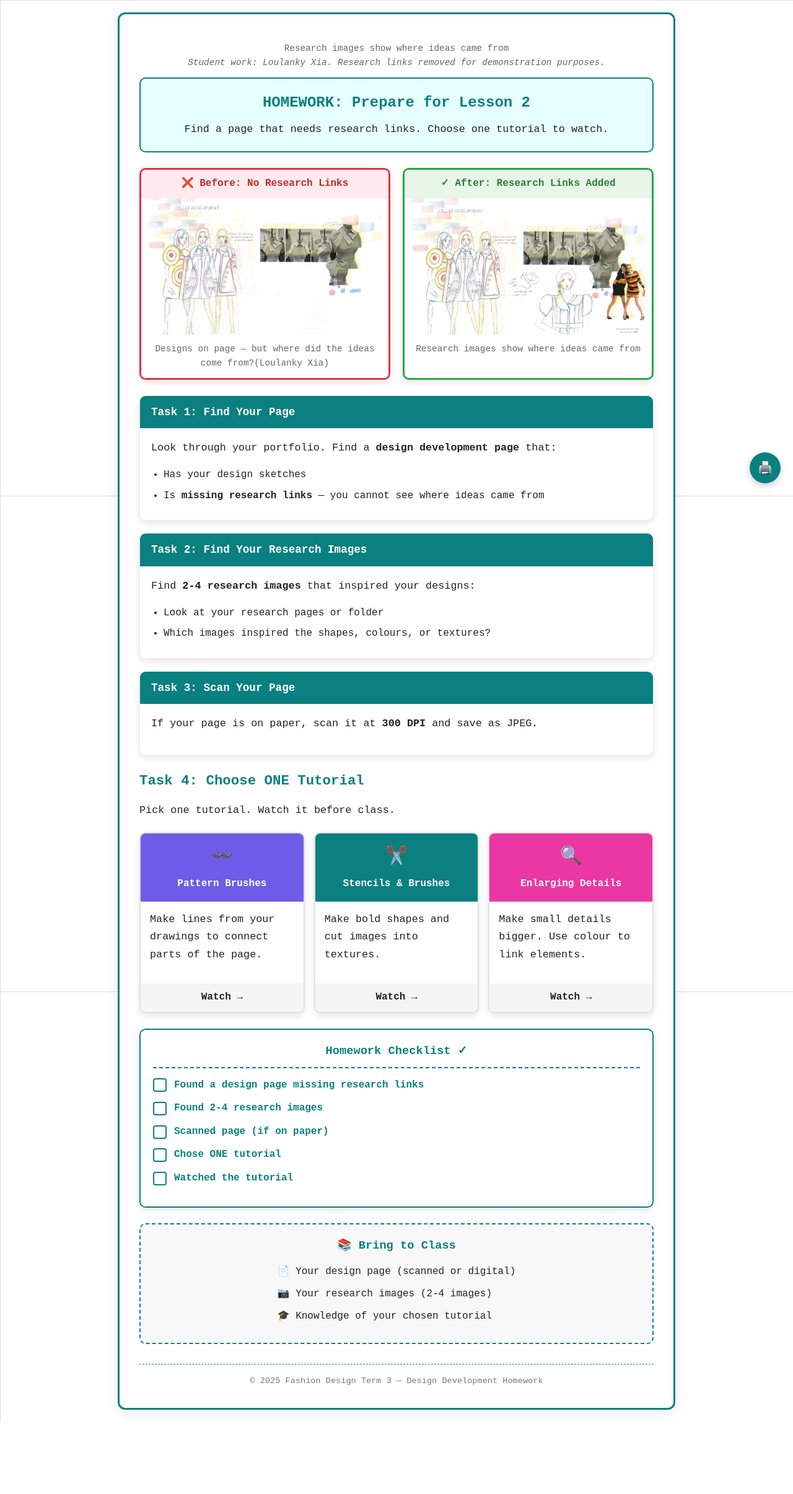
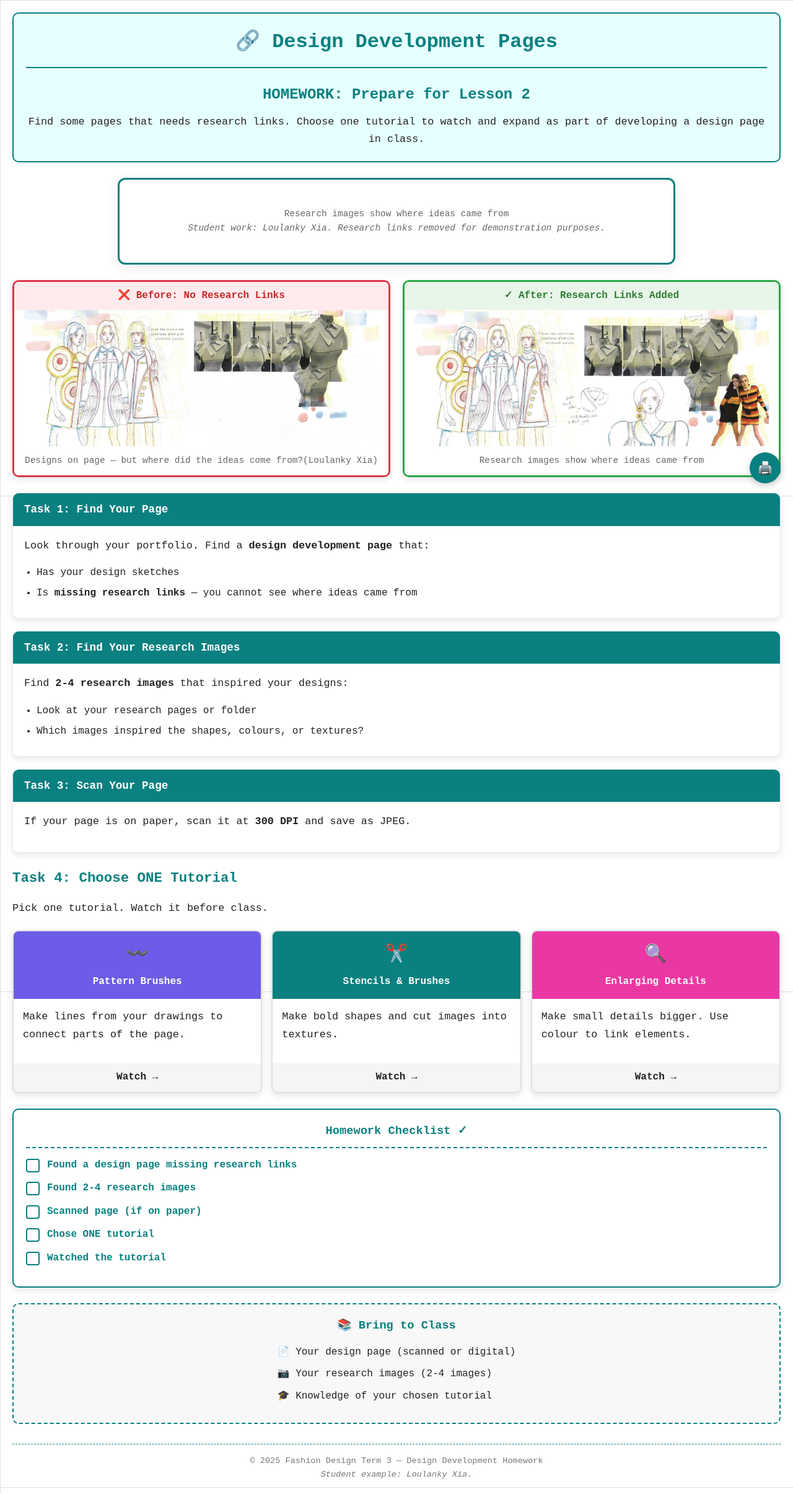
Before and after one commit to hsstokes/Design-Development-Pages-homework, a plain HTML site: page index.html in a window 1280 px wide. Shown: the whole page at 62% size. Before the commit the page ends 2295 px from the top, so only its background shows below. Drawn offline with Linux system fonts and the light colour scheme.

Commit message:
Update index.html

```diff
--- a/index.html
+++ b/index.html
@@ -359,15 +359,17 @@ footer {
 </head>
 <body>
 
-<div class="container">
-  <div class="example-caption">
-    Research images show where ideas came from<br>
-    <em>Student work: Loulanky Xia. Research links removed for demonstration purposes.</em>
+  <div class="banner">
+    <h1>🔗 Design Development Pages</h1>
+    <h2>HOMEWORK: Prepare for Lesson 2</h2>
+    <p>Find some pages that needs research links. Choose one tutorial to watch and expand as part of developing a design page in class.</p>
   </div>
 
-  <div class="banner">
-    <h2>HOMEWORK: Prepare for Lesson 2</h2>
-    <p>Find a page that needs research links. Choose one tutorial to watch.</p>
+  <div class="container">
+    <div class="example-caption">
+      Research images show where ideas came from<br>
+      <em>Student work: Loulanky Xia. Research links removed for demonstration purposes.</em>
+    </div>
   </div>
 
   <!-- Before and After Examples -->
@@ -494,7 +496,10 @@ footer {
     </ul>
   </div>
 
-  <footer>© 2025 Fashion Design Term 3 — Design Development Homework</footer>
+  <footer>
+    © 2025 Fashion Design Term 3 — Design Development Homework<br>
+    <em>Student example: Loulanky Xia.</em>
+  </footer>
 </div>
 
 <button class="print-button" onclick="window.print()">🖨️</button>
```
